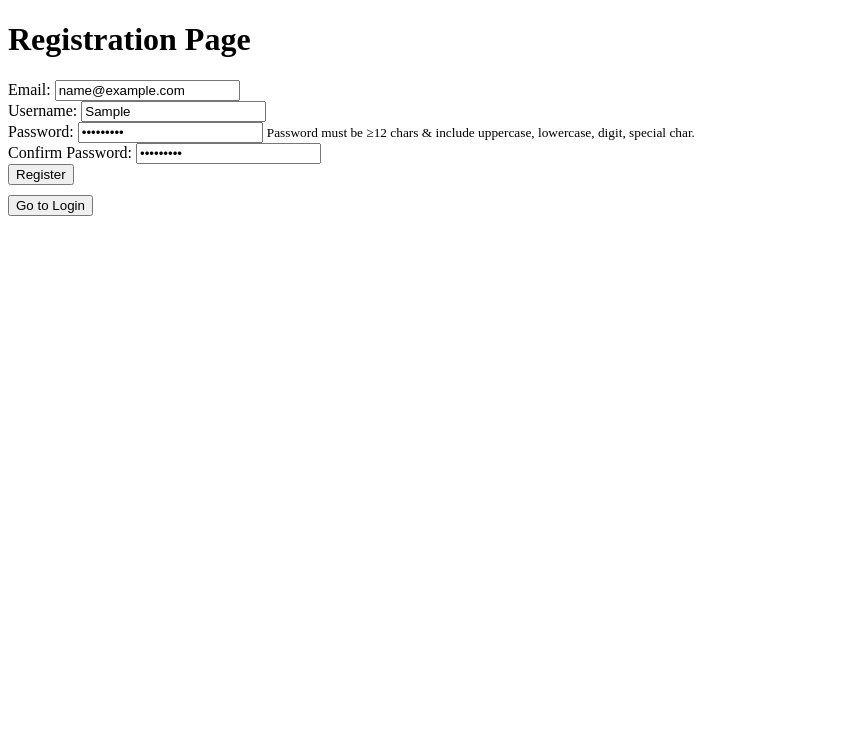
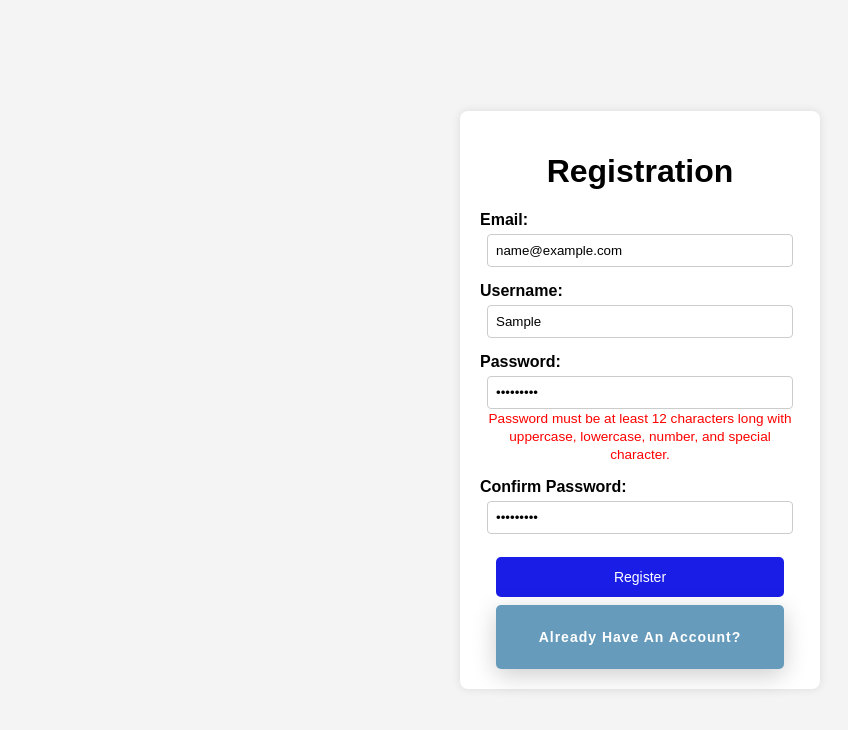
Before and after one commit to MaafiaTroodon/Ai-Image-Generator, a plain HTML site: page labs/lab4/index.html in a window 1280 px wide. Both pictures are taken after typing "name@example.com", "Sample", "Sample123", "Sample123" into the empty fields and a click on the button "Register". Shown: the whole page, without its empty margins (0-848 px from the left). Drawn offline with Linux system fonts and the light colour scheme.

Commit message:
DOne work for the lab

```diff
--- a/labs/lab4/index.html
+++ b/labs/lab4/index.html
@@ -1,53 +1,42 @@
 <!DOCTYPE html>
 <html lang="en">
 <head>
-  <meta charset="UTF-8" />
+    <meta charset="UTF-8">
     <title>Registration</title>
-  <link rel="stylesheet" href="styles/style.css" />
+    <link rel="stylesheet" href="styles/style.css">
 </head>
 <body>
     <div id="notificationBar" class="notification"></div>
 
-  <h1>Registration Page</h1>
-
+    <div class="form-container">
+        <h1>Registration</h1>
         <form id="registrationForm" novalidate>
             <div class="form-group">
-      <label for="regEmail">Email:</label>
-      <input type="email" id="regEmail" name="regEmail" required />
+                <label>Email:</label>
+                <input type="email" id="regEmail" required>
                 <small class="error-message" id="emailError"></small>
             </div>
-
             <div class="form-group">
-      <label for="regUsername">Username:</label>
-      <input type="text" id="regUsername" name="regUsername" required />
+                <label>Username:</label>
+                <input type="text" id="regUsername" required>
                 <small class="error-message" id="usernameError"></small>
             </div>
-
             <div class="form-group">
-      <label for="regPassword">Password:</label>
-      <input type="password" id="regPassword" name="regPassword" required />
+                <label>Password:</label>
+                <input type="password" id="regPassword" required>
                 <small class="error-message" id="passwordError"></small>
             </div>
-
             <div class="form-group">
-      <label for="regConfirmPassword">Confirm Password:</label>
-      <input type="password" id="regConfirmPassword" name="regConfirmPassword" required />
+                <label>Confirm Password:</label>
+                <input type="password" id="regConfirmPassword" required>
                 <small class="error-message" id="confirmPasswordError"></small>
             </div>
-
             <button type="submit">Register</button>
         </form>
+        <div id="registrationFeedback"></div>
+        <button class="animated-button" onclick="location.href='login.html'"><span>Already Have An Account?</span></button>
+    </div>
 
-  <!-- Success/failure messages here -->
-  <div id="registrationFeedback"></div>
-
-  <button onclick="location.href='login.html'" style="margin-top: 10px;">Go to Login</button>
-
-
-  <!-- Scripts -->
-  <script src="script/data.js"></script>
     <script src="script/registration.js"></script>
-
-
 </body>
 </html>
--- a/labs/lab4/script/registration.js
+++ b/labs/lab4/script/registration.js
@@ -1,142 +1,149 @@
+// In-memory database using Maps & Sets
+const users = new Map(); // Stores username -> password mapping
+const emails = new Set(); // Tracks registered emails
+
 /**
- * registration.js
- *
- * Handles registration form logic:
- *  - Validates email, username, password inputs
- *  - Displays error messages and success/failure feedback
- *  - If valid, inserts new user into our in-memory Map
- *
- * Demonstrates arrow functions, destructuring, try/catch error handling, etc.
+ * Custom function to check if an email is valid
+ * - Must contain exactly **one** '@' symbol
+ * - Must contain a period '.' after '@'
+ * - The domain must be at least 2 characters long
  */
-
-
-console.log("Users:", userCredentials);
-
-const registrationForm = document.getElementById("registrationForm");
-
 const isEmailValid = (email) => {
-  // Basic email check w/ TLD of 2-8 characters
-  const emailRegex = /^[^\s@]+@[^\s@]+\.[A-Za-z]{2,8}$/;
-  return emailRegex.test(email);
+    let atCount = 0, atIndex = -1, dotIndex = -1;
+    for (let i = 0; i < email.length; i++) {
+        if (email[i] === '@') {
+            atCount++;
+            atIndex = i;
+        }
+        if (email[i] === '.' && i > atIndex + 1) {
+            dotIndex = i;
+        }
+    }
+    return atCount === 1 && dotIndex > atIndex + 1 && email.length - dotIndex > 2;
 };
 
+/**
+ * Custom function to validate username
+ * - First character must be a letter (A-Z or a-z)
+ * - Only letters, numbers, and underscores allowed
+ */
 const isUsernameValid = (username) => {
-  // Must not begin with digit, no spaces or special chars:
-  //  ^[A-Za-z][A-Za-z0-9_]*$  (for example)
-  // This example disallows special characters except underscore.
-  const usernameRegex = /^[A-Za-z][A-Za-z0-9_]*$/;
-  return usernameRegex.test(username);
+    if (username.length === 0) return false;
+    let firstChar = username[0];
+    if (!((firstChar >= 'A' && firstChar <= 'Z') || (firstChar >= 'a' && firstChar <= 'z'))) return false;
+    for (let i = 0; i < username.length; i++) {
+        let c = username[i];
+        if (!((c >= 'A' && c <= 'Z') || (c >= 'a' && c <= 'z') || (c >= '0' && c <= '9') || c === '_')) {
+            return false;
+        }
+    }
+    return true;
 };
 
+/**
+ * Custom function to validate password
+ * - Minimum length: 12
+ * - At least 1 uppercase, 1 lowercase, 1 number, 1 special character
+ */
 const isPasswordValid = (password) => {
-  // At least ONE digit, ONE uppercase, ONE lowercase, ONE special char, 12+ length
-  // Example regex:
-  const passRegex = /^(?=.*[0-9])(?=.*[a-z])(?=.*[A-Z])(?=.*[^a-zA-Z0-9]).{12,}$/;
-  return passRegex.test(password);
+    if (password.length < 12) return false;
+
+    let hasUpper = false, hasLower = false, hasNumber = false, hasSpecial = false;
+    let specialChars = "!@#$%^&*()-_+=[]{}|;:'\",.<>?/";
+
+    for (let i = 0; i < password.length; i++) {
+        let c = password[i];
+        if (c >= 'A' && c <= 'Z') hasUpper = true;
+        else if (c >= 'a' && c <= 'z') hasLower = true;
+        else if (c >= '0' && c <= '9') hasNumber = true;
+        else {
+            for (let j = 0; j < specialChars.length; j++) {
+                if (c === specialChars[j]) {
+                    hasSpecial = true;
+                    break;
+                }
+            }
+        }
+    }
+    return hasUpper && hasLower && hasNumber && hasSpecial;
 };
 
-// Helper arrow function to display an error
-const displayError = (inputId, errorId, message) => {
-  const inputEl = document.getElementById(inputId);
-  const errorEl = document.getElementById(errorId);
-  errorEl.textContent = message;
-  if (message) {
-    inputEl.classList.add("error-border");
-  } else {
-    inputEl.classList.remove("error-border");
-  }
-};
-
-registrationForm.addEventListener("submit", (event) => {
-  event.preventDefault();
-
-  // Destructure the form fields
-  const {
-    regEmail: { value: email },
-    regUsername: { value: username },
-    regPassword: { value: password },
-    regConfirmPassword: { value: confirmPassword },
-  } = registrationForm.elements;
-
-  // Reset any old errors
-  displayError("regEmail", "emailError", "");
-  displayError("regUsername", "usernameError", "");
-  displayError("regPassword", "passwordError", "");
-  displayError("regConfirmPassword", "confirmPasswordError", "");
-
-  let formIsValid = true;
-
-  try {
-    // Validate email
-    if (!isEmailValid(email)) {
-      displayError("regEmail", "emailError", "Invalid email format.");
-      formIsValid = false;
-    } else if (registeredEmails.has(email)) {
-      displayError("regEmail", "emailError", "Email is already registered.");
-      formIsValid = false;
-    }
-
-    // Validate username
-    if (!isUsernameValid(username)) {
-      displayError("regUsername", "usernameError",
-        "Username must start with a letter and contain no spaces/special chars.");
-      formIsValid = false;
-    } else if (userCredentials.has(username)) {
-      displayError("regUsername", "usernameError", "Username is already taken.");
-      formIsValid = false;
-    }
-
-    // Validate password
-    if (!isPasswordValid(password)) {
-      displayError("regPassword", "passwordError",
-        "Password must be ≥12 chars & include uppercase, lowercase, digit, special char.");
-      formIsValid = false;
-    }
-
-    // Confirm Password
-    if (password !== confirmPassword) {
-      displayError("regConfirmPassword", "confirmPasswordError", "Passwords do not match.");
-      formIsValid = false;
-    }
-
+// Function to show notification messages
 const showNotification = (message) => {
     const notificationBar = document.getElementById("notificationBar");
     notificationBar.textContent = message;
     notificationBar.classList.add("show");
 
-        // Hide after 3 seconds
     setTimeout(() => {
         notificationBar.classList.remove("show");
     }, 3000);
 };
 
-    if (formIsValid) {
-        // Load existing users from localStorage
-        let users = JSON.parse(localStorage.getItem("userCredentials")) || {};
+// Attach event listener to form
+document.getElementById("registrationForm").addEventListener("submit", (event) => {
+    event.preventDefault();
 
-        // Add new user to the stored object
-        users[username] = password;
+    // Destructure form fields
+    const { regEmail, regUsername, regPassword, regConfirmPassword } = event.target.elements;
+    const email = regEmail.value.trim();
+    const username = regUsername.value.trim();
+    const password = regPassword.value;
+    const confirmPassword = regConfirmPassword.value;
 
-        // Save back to localStorage
-        localStorage.setItem("userCredentials", JSON.stringify(users));
+    // Clear previous error messages
+    document.getElementById("emailError").textContent = "";
+    document.getElementById("usernameError").textContent = "";
+    document.getElementById("passwordError").textContent = "";
+    document.getElementById("confirmPasswordError").textContent = "";
 
-        // Show notification
-        showNotification(`Thank you for registering, ${username}!`);
+    let isValid = true;
 
-        // Provide success message
-        document.getElementById("registrationFeedback").textContent = "Registration successful!";
-        document.getElementById("registrationFeedback").classList.add("success-message");
-
-        console.log("New user added:", username);
-
-        // Clear fields
-        registrationForm.reset();
+    try {
+        // Validate email
+        if (!isEmailValid(email)) {
+            document.getElementById("emailError").textContent = "Invalid email format.";
+            isValid = false;
+        } else if (emails.has(email)) {
+            document.getElementById("emailError").textContent = "Email already registered.";
+            isValid = false;
         }
 
+        // Validate username
+        if (!isUsernameValid(username)) {
+            document.getElementById("usernameError").textContent = "Invalid username format.";
+            isValid = false;
+        } else if (users.has(username)) {
+            document.getElementById("usernameError").textContent = "Username already taken.";
+            isValid = false;
+        }
 
+        // Validate password
+        if (!isPasswordValid(password)) {
+            document.getElementById("passwordError").textContent = "Password must be at least 12 characters long with uppercase, lowercase, number, and special character.";
+            isValid = false;
+        }
+
+        // Confirm Password
+        if (password !== confirmPassword) {
+            document.getElementById("confirmPasswordError").textContent = "Passwords do not match.";
+            isValid = false;
+        }
+
+        if (isValid) {
+            // Save new user
+            users.set(username, password);
+            emails.add(email);
+
+            // Success message
+            showNotification(`Thank you for registering, ${username}!`);
+            document.getElementById("registrationFeedback").textContent = "Registration successful!";
+            console.log("New user registered:", username);
+
+            // Reset form
+            event.target.reset();
+        }
     } catch (error) {
-    // In case of unexpected errors
-    console.error("An error occurred during registration:", error);
-    alert("Oops! Something went wrong. Please try again.");
+        console.error("Registration error:", error);
+        alert("An unexpected error occurred. Please try again.");
     }
 });
--- a/labs/lab4/styles/style.css
+++ b/labs/lab4/styles/style.css
@@ -1,3 +1,17 @@
+/* Light Background */
+body {
+    font-family: Arial, sans-serif;
+    background-color: #f4f4f4; /* Light gray background */
+    margin: 0;
+    padding: 0;
+    display: flex;
+    flex-direction: column;
+    align-items: center;
+    justify-content: center;
+    height: 100vh;
+}
+
+/* Notification Bar */
 .notification {
     position: fixed;
     top: 0;
@@ -16,3 +30,140 @@
 .notification.show {
     opacity: 1;
 }
+
+/* Form Container */
+.form-container {
+    background: white;
+    padding: 20px;
+    border-radius: 8px;
+    box-shadow: 0px 0px 10px rgba(0, 0, 0, 0.1);
+    width: 320px;
+    text-align: center;
+}
+
+/* Form Fields */
+.form-group {
+    margin-bottom: 15px;
+}
+
+label {
+    display: block;
+    font-weight: bold;
+    text-align: left;
+}
+
+input[type="text"],
+input[type="email"],
+input[type="password"] {
+    width: 90%;
+    padding: 8px;
+    margin-top: 5px;
+    border: 1px solid #ccc;
+    border-radius: 4px;
+}
+
+/* Buttons */
+button {
+    background-color: #1a1de6;
+    color: white;
+    border: none;
+    padding: 10px 15px;
+    width: 100%;
+    border-radius: 5px;
+    cursor: pointer;
+    font-size: 16px;
+    margin-top: 10px;
+}
+
+button:hover {
+    background-color: #7328ff;
+}
+
+/* Error Message Styling */
+.error-message {
+    color: red;
+    font-size: 0.85rem;
+}
+
+/* Success Message */
+.success-message {
+    color: green;
+    font-weight: bold;
+    margin-top: 10px;
+}
+/* Animated Button */
+.animated-button {
+    position: relative;
+    display: flex;
+    justify-content: center;
+    align-items: center;
+    border: none;
+    border-radius: 5px;
+    background: #669bbc;
+    box-shadow: 0px 6px 24px 0px rgba(0, 0, 0, 0.2);
+    overflow: hidden;
+    cursor: pointer;
+    transition: all 0.3s ease-in-out;
+}
+button, .animated-button {
+    width: 90%; /* Adjusted to align with input fields */
+    padding: 12px 15px; /* Reduced padding for smaller size */
+    font-size: 14px; /* Reduced font size */
+    margin-top: 8px; /* Slightly reduced space */
+
+}
+
+.animated-button:after {
+    content: "";
+    position: absolute;
+    right: 0;
+    width: 0%;
+    height: 100%;
+    background: #383f51;
+    transition: all 0.4s ease-in-out;
+}
+
+.animated-button:hover::after {
+    left: 0;
+    width: 100%;
+}
+
+.animated-button span {
+    text-align: center;
+    text-decoration: none;
+    width: 100%;
+    padding: 12px 15px;
+    color: #fff;
+    font-size: 14px;
+    font-weight: 700;
+    letter-spacing: 1px;
+    z-index: 1;
+    transition: all 0.3s ease-in-out;
+}
+
+.animated-button:hover span {
+    color: #ffd700;
+    animation: scaleUp 0.3s ease-in-out;
+}
+
+.animated-button:not(:hover) span {
+    animation: scaleDown 0.3s ease-in-out;
+}
+
+@keyframes scaleUp {
+    0% { transform: scale(1); }
+    50% { transform: scale(0.95); }
+    100% { transform: scale(1); }
+}
+
+@keyframes scaleDown {
+    0% { transform: scale(1); }
+    50% { transform: scale(0.95); }
+    100% { transform: scale(1); }
+}
+/* Center form buttons */
+.form-container button,
+.form-container .animated-button {
+    margin-left: auto;
+    margin-right: auto;
+}
```
Also changed, not shown: labs/lab4/login.html (+8 -3 lines). Lines whose indentation alone changed are shown as unchanged.
